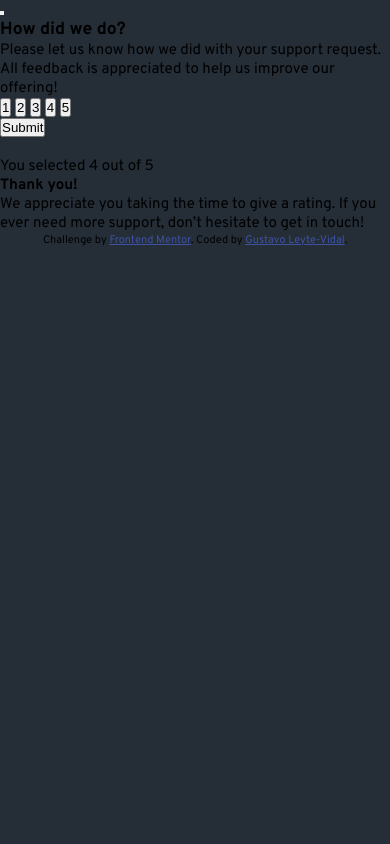
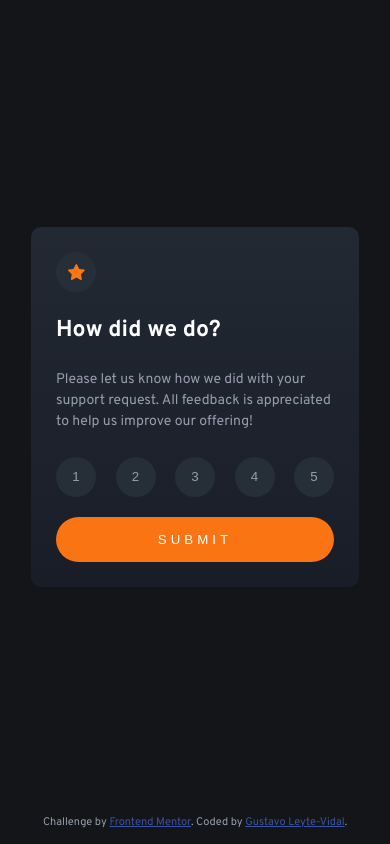
Before and after one commit to gustavoylc/interactive-rating-component, a website: page index.html in a window 390 px wide. Drawn offline with Linux system fonts and the light colour scheme.

Commit message:
feat: add first mobile card

```diff
--- a/index.html
+++ b/index.html
@@ -6,16 +6,13 @@
 			name="viewport"
 			content="width=device-width, initial-scale=1.0"
 		/>
-
 		<link
 			rel="icon"
 			type="image/png"
 			sizes="32x32"
 			href="./images/favicon-32x32.png"
 		/>
-
 		<title>Frontend Mentor | Interactive rating component</title>
-
 		<link
 			rel="preconnect"
 			href="https://fonts.googleapis.com"
@@ -33,31 +30,44 @@
 			rel="stylesheet"
 			href="./styles/styles.css"
 		/>
+		<script defer src="./src/index.js"></script>
 	</head>
 	<body>
-		<main>
-			<section>
-				<article>
-					<button></button>
-					<h1>How did we do?</h1>
+		<main class="main-container">
+			<section class="section-rating">
+				<article class="section-rating__card-rating">
+					<figure class="section-rating__card-container__star-container">
+						<img
+							class="section-rating__card-container__star-container__image"
+							src="/images/icon-star.svg"
+							alt="star"
+						/>
+					</figure>
+					<h1
+						class="section-rating__card-rating__h1 section-rating__card-rating__h1--color-white section-rating__card-rating__h1--size-bigger"
+					>
+						How did we do?
+					</h1>
 					<p>
 						Please let us know how we did with your support request. All
 						feedback is appreciated to help us improve our offering!
 					</p>
-					<div>
-						<button>1</button>
-						<button>2</button>
-						<button>3</button>
-						<button>4</button>
-						<button>5</button>
-					</div>
-					<button>Submit</button>
+						<div class="section-rating__card-container__buttons-container">
+							<button class="section-rating__card-container__button">1</button>
+							<button class="section-rating__card-container__button">2</button>
+							<button class="section-rating__card-container__button">3</button>
+							<button class="section-rating__card-container__button">4</button>
+							<button class="section-rating__card-container__button">5</button>
+						</div>
+						<button class="section-rating__card-container__submit-button">
+							SUBMIT
+						</button>
 				</article>
-				<article>
+				<article class="section-rating__card-clasification inactive">
 					<figure>
 						<img
-							src=""
-							alt=""
+							src="/images/illustration-thank-you.svg"
+							alt="illustration thank you"
 						/>
 					</figure>
 					<span>You selected 4 out of 5</span>
@@ -70,14 +80,20 @@
 			</section>
 		</main>
 
-		<footer>
-			<div class="attribution">
+		<footer class="footer-container">
+			<div class="footer-container__attribution">
 				Challenge by
 				<a
+					class="footer-container__attribution__a"
 					href="https://www.frontendmentor.io?ref=challenge"
 					target="_blank"
 					>Frontend Mentor</a
-				>. Coded by <a href="#">Gustavo Leyte-Vidal</a>.
+				>. Coded by
+				<a
+					class="footer-container__attribution__a"
+					href="https://github.com/gustavoylc/interactive-rating-component"
+					>Gustavo Leyte-Vidal</a
+				>.
 			</div>
 		</footer>
 	</body>
--- a/styles/styles.css
+++ b/styles/styles.css
@@ -1,7 +1,13 @@
-* {
+html {
+	font-size: 62.5%;
+	box-sizing: border-box;
+}
+*,
+*:before,
+*:after {
 	margin: 0;
 	padding: 0;
-	box-sizing: border-box;
+	box-sizing: inherit;
 }
 
 :root {
@@ -10,20 +16,124 @@
 	--neutral-light-grey: hsl(217, 12%, 63%);
 	--neutral-medium-grey: hsl(216, 12%, 54%);
 	--neutral-dark-blue: hsl(213, 19%, 18%);
+	--neutral-medium-blue: hsl(228, 45%, 44%);
+	--neutral-light-blue: #262f38;
+	--neutral-dark: hsl(228, 11%, 9%);
+	--sm: 1.4rem;
+	--md: 2rem;
+	--lg: 2.3rem;
 }
 
-body{
-    background-color: var(--neutral-dark-blue);
-    font-family: "Overpass", sans-serif;
-    font-size: 15px;
-    min-width: 375px;
+body {
+	background-color: var(--neutral-dark);
+	font-family: "Overpass", sans-serif;
+	font-size: var(--sm);
+	font-weight: 400;
+	min-width: 375px;
+	color: var(--neutral-light-grey);
+	display: grid;
+	min-height: 100vh;
+	grid-template-rows: 1fr auto;
+	line-height: 1.5;
 }
 
+.main-container {
+	place-self: center;
+}
 
-.attribution {
+.section-rating__card-rating {
+	width: 328px;
+	height: 360px;
+	background-image: linear-gradient(180deg, #222933 0, #191d28 100%);
+	border-radius: 10px;
+	padding: 25px;
+}
+
+.section-rating__card-container__star-container,
+.section-rating__card-container__button {
+	border-radius: 50%;
+	width: 40px;
+	height: 40px;
+	border: none;
+	background-color: var(--neutral-light-blue);
+	color: var(--neutral-light-grey);
+}
+
+.section-rating__card-container__star-container {
+	display: flex;
+}
+.section-rating__card-container__star-container__image {
+	margin: auto auto;
+}
+.section-rating__card-rating__h1 {
+	padding: 0;
+	margin: 22px 0 20px 0;
+	font-weight: 700;
+}
+.section-rating__card-rating__h1--color-white {
+	color: var(--neutral-white);
+}
+
+.section-rating__card-rating__h1--size-bigger {
+	font-size: var(--lg);
+}
+
+.section-rating__card-container__buttons-container {
+	display: flex;
+	justify-content: space-between;
+	margin: 25px 0 20px 0;
+}
+
+.section-rating__card-container__button:hover {
+	background-color: var(--neutral-light-grey);
+	color: var(--neutral-white);
+	cursor: pointer;
+}
+
+/* .section-rating__card-container__button::selection {
+	background-color: var(--primary-orange);
+	color: var(--neutral-white);
+	cursor: pointer;
+} */
+
+.section-rating__card-container__submit-button {
+	color: var(--neutral-white);
+	background-color: var(--primary-orange);
+	border: none;
+	width: 278px;
+	height: 45px;
+	border-radius: 25px;
+	letter-spacing: 4px;
+}
+
+.section-rating__card-container__submit-button:hover {
+	background-color: var(--neutral-white);
+	color: var(--primary-orange);
+	cursor: pointer;
+}
+
+.inactive {
+	display: none;
+}
+
+.footer-container {
+	height: 30px;
+}
+.footer-container__attribution {
 	font-size: 11px;
 	text-align: center;
 }
-.attribution a {
-	color: hsl(228, 45%, 44%);
+.footer-container__attribution__a {
+	color: var(--neutral-medium-blue);
 }
+
+@media (prefers-reduced-motion: reduce) {
+  *,
+  *::before,
+  *::after {
+    animation-duration: 0.01ms !important;
+    animation-iteration-count: 1 !important;
+    transition-duration: 0.01ms !important;
+    scroll-behavior: auto !important;
+  }
+}
```
